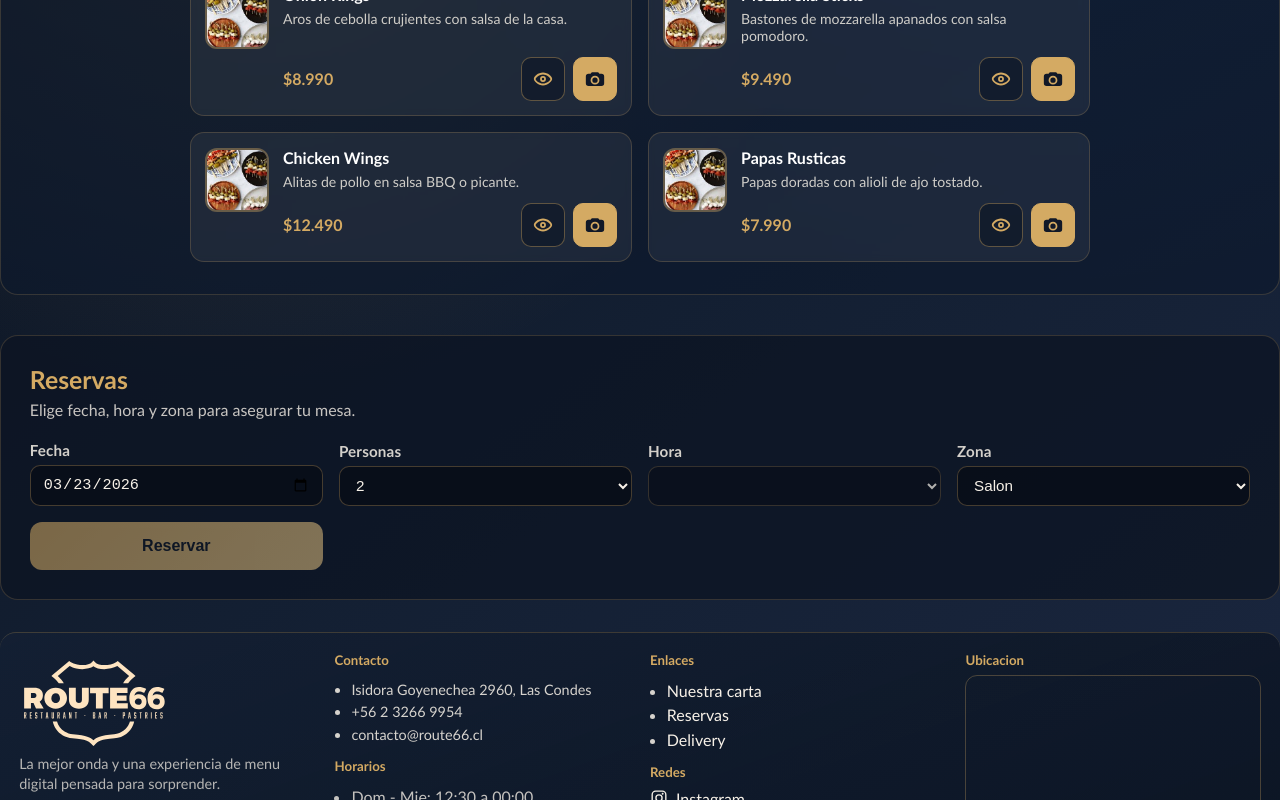
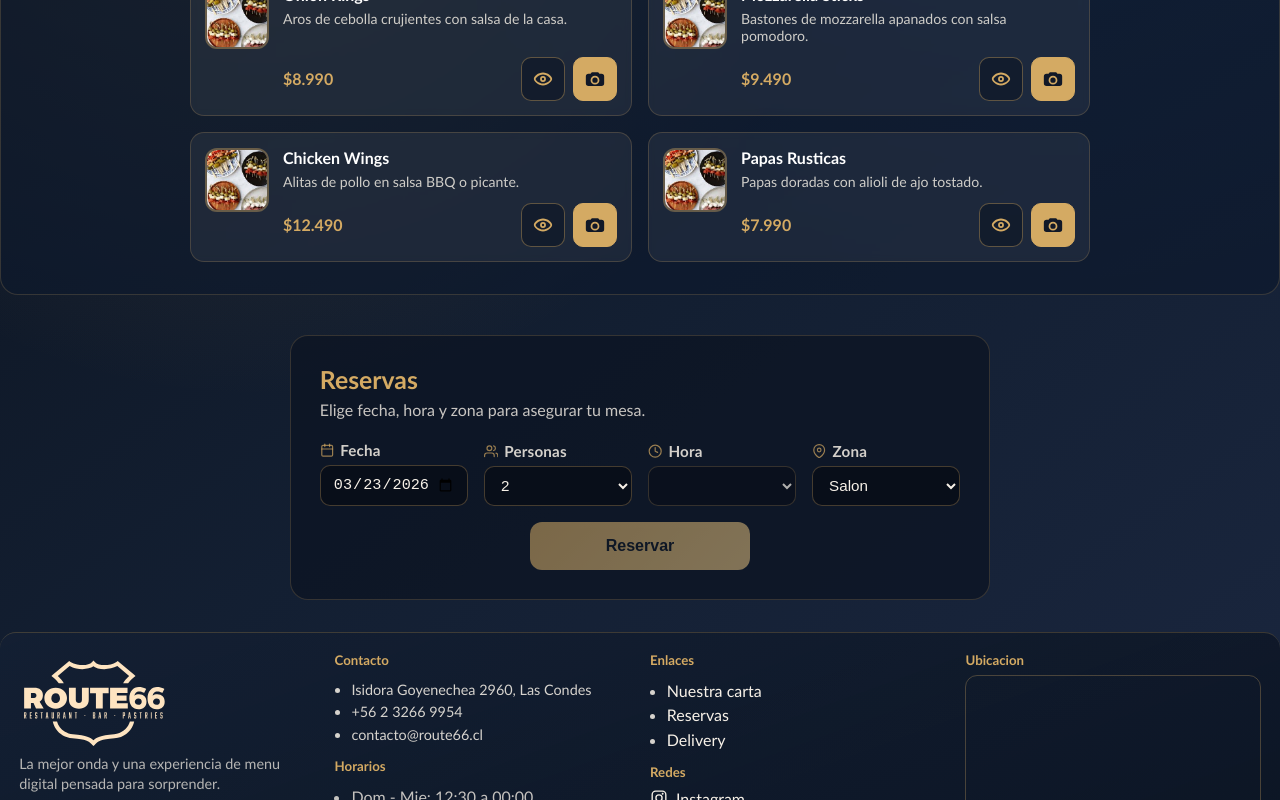
Before and after one commit to Vleryk/MenuWebAR, a React (Vite) app: page / in a window 1280 px wide. Shown: the part 489-1289 px from the top of the page. Built offline with nearby package versions, Linux system fonts and the light colour scheme; grey boxes are pictures that could not be loaded.

Commit message:
Avances
Agregue varias cosas a Reservas

```diff
--- a/package.json
+++ b/package.json
@@ -9,7 +9,8 @@
   },
   "dependencies": {
     "react": "^18.2.0",
-    "react-dom": "^18.2.0"
+    "react-dom": "^18.2.0",
+    "react-icons": "^5.6.0"
   },
   "devDependencies": {
     "@vitejs/plugin-basic-ssl": "^1.1.0",
--- a/src/components/ReservationSection.jsx
+++ b/src/components/ReservationSection.jsx
@@ -1,4 +1,5 @@
 import { useEffect, useMemo, useState } from "react";
+import { FiCalendar, FiClock, FiMapPin, FiUsers } from "react-icons/fi";
 import styles from "./ReservationSection.module.css";
 
 const formatDateForInput = (date) => {
@@ -113,7 +114,10 @@ function ReservationSection() {
 
       <form className={styles.reservationForm} onSubmit={handleSubmit}>
         <label className={styles.reservationField}>
-          <span>Fecha</span>
+          <span className={styles.fieldLabel}>
+            <FiCalendar className={styles.fieldLabelIcon} aria-hidden="true" />
+            Fecha
+          </span>
           <input
             type="date"
             min={todayInputDate}
@@ -127,7 +131,10 @@ function ReservationSection() {
         </label>
 
         <label className={styles.reservationField}>
-          <span>Personas</span>
+          <span className={styles.fieldLabel}>
+            <FiUsers className={styles.fieldLabelIcon} aria-hidden="true" />
+            Personas
+          </span>
           <select
             required
             value={reservationPeople}
@@ -145,7 +152,10 @@ function ReservationSection() {
         </label>
 
         <label className={styles.reservationField}>
-          <span>Hora</span>
+          <span className={styles.fieldLabel}>
+            <FiClock className={styles.fieldLabelIcon} aria-hidden="true" />
+            Hora
+          </span>
           <select
             required
             value={reservationTime}
@@ -164,7 +174,10 @@ function ReservationSection() {
         </label>
 
         <label className={styles.reservationField}>
-          <span>Zona</span>
+          <span className={styles.fieldLabel}>
+            <FiMapPin className={styles.fieldLabelIcon} aria-hidden="true" />
+            Zona
+          </span>
           <select
             required
             value={reservationZone}
--- a/src/components/ReservationSection.module.css
+++ b/src/components/ReservationSection.module.css
@@ -5,7 +5,7 @@
   background: rgba(12, 20, 35, 0.75);
   padding: 1.8rem;
   width: 100%;
-  max-width: 1300px;
+  max-width: 700px;
   margin-left: auto;
   margin-right: auto;
   display: flex;
@@ -44,6 +44,18 @@
   letter-spacing: 0.01em;
 }
 
+.fieldLabel {
+  display: inline-flex;
+  align-items: center;
+  gap: 0.38rem;
+}
+
+.fieldLabelIcon {
+  width: 0.9rem;
+  height: 0.9rem;
+  color: rgba(212, 170, 99, 0.7);
+}
+
 .reservationField input,
 .reservationField select {
   background: rgba(8, 14, 25, 0.9);
@@ -53,6 +65,13 @@
   padding: 0.6rem 0.75rem;
   font-size: 0.95rem;
   outline: none;
+  transition: all 0.3s ease;
+}
+
+.reservationField input:hover,
+.reservationField select:hover {
+  background: rgba(15, 25, 40, 0.9);
+  border-color: rgba(212, 170, 99, 0.5);
 }
 
 .reservationField input:focus,
@@ -63,6 +82,10 @@
 
 .reservationSubmit {
   align-self: stretch;
+  justify-self: center;
+  grid-column: 1 / -1;
+  width: 100%;
+  max-width: 220px;
   height: 100%;
   min-height: 48px;
   border: none;
```
Also changed, not shown: 1 other file (tests, documents, lock files or other folders).
